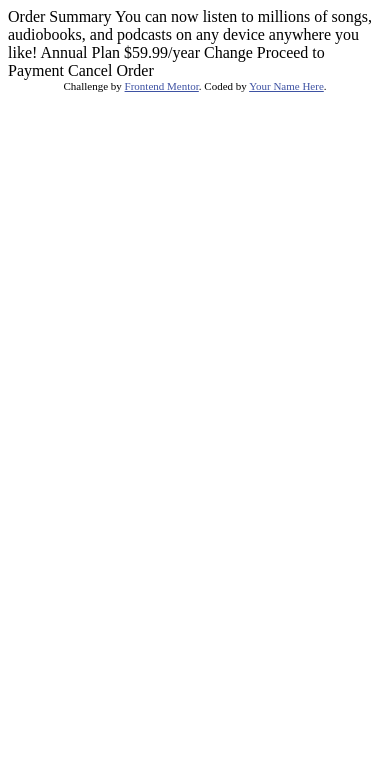
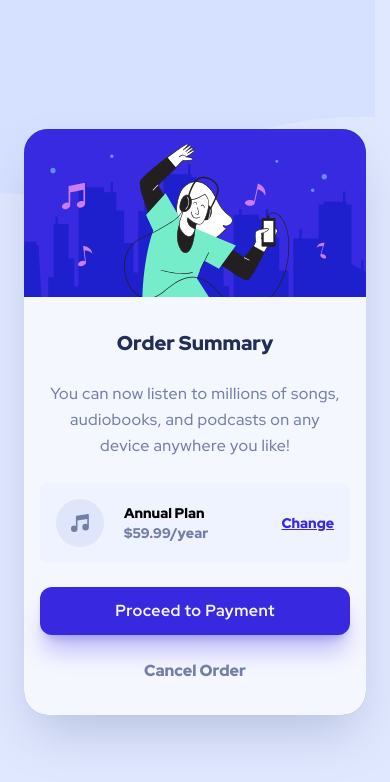
Before and after one commit to castx1981/Order-summary-component, a plain HTML site: page index.html in a window 390 px wide. Drawn offline with nearby package versions, Linux system fonts and the light colour scheme.

Commit message:
mobile version

```diff
--- a/index.html
+++ b/index.html
@@ -3,35 +3,65 @@
 <head>
   <meta charset="UTF-8">
   <meta name="viewport" content="width=device-width, initial-scale=1.0"> <!-- displays site properly based on user's device -->
-
   <link rel="icon" type="image/png" sizes="32x32" href="./images/favicon-32x32.png">
-
+  <link rel="preconnect" href="https://fonts.googleapis.com">
+  <link rel="preconnect" href="https://fonts.gstatic.com" crossorigin>
+  <link href="https://fonts.googleapis.com/css2?family=Red+Hat+Display:wght@500;700;900&display=swap" rel="stylesheet">
   <title>Frontend Mentor | Order summary card</title>
-
-  <!-- Feel free to remove these styles or customise in your own stylesheet 👍 -->
-  <style>
-    .attribution { font-size: 11px; text-align: center; }
-    .attribution a { color: hsl(228, 45%, 44%); }
-  </style>
+  <script src="https://cdn.tailwindcss.com"></script>
+  <script>
+    tailwind.config = {
+      theme: {
+        fontFamily: {
+          'sans': ['"Red Hat Display"', 'sans-serif']
+        },
+        extend: {
+          colors: {
+            'pale-blue': 'hsl(225, 100%, 94%)',
+            'bright-blue': 'hsl(245, 75%, 52%)',
+            'very-pale-blue': 'hsl(225, 100%, 98%)',
+            'desaturated-blue': 'hsl(224, 23%, 55%)',
+            'dark-blue': 'hsl(223, 47%, 23%)',
+          },
+          backgroundImage: {
+            'mobile-pattern': "url('images/pattern-background-mobile.svg')",
+            'desktop-pattern': "url('images/pattern-background-desktop.svg')",
+          }
+        }
+      }
+    }
+  </script>
 </head>
 <body>
-
-  Order Summary
-
-  You can now listen to millions of songs, audiobooks, and podcasts on any
-  device anywhere you like!
-
-  Annual Plan
-  $59.99/year
-
-  Change
-
-  Proceed to Payment
-  Cancel Order
-
-  <div class="attribution">
-    Challenge by <a href="https://www.frontendmentor.io?ref=challenge" target="_blank">Frontend Mentor</a>.
-    Coded by <a href="#">Your Name Here</a>.
+<!--background container-->
+<div class="flex items-center justify-center min-h-screen bg-mobile-pattern bg-no-repeat bg-pale-blue">
+  <!--  card container  -->
+  <div class="mx-6 rounded-3xl bg-desaturated-blue shadow-2xl shadow-desaturated-blue/40">
+    <!-- banner -->
+    <img class="block rounded-t-3xl" src="images/illustration-hero.svg" alt="illustration"/>
+    <!-- content -->
+    <div class="px-4 py-8 space-y-6 font-sans bg-very-pale-blue rounded-b-3xl">
+      <h1 class="font-black text-xl text-dark-blue text-center">Order Summary</h1>
+      <p class="px-2 font-normal text-base text-desaturated-blue text-center leading-relaxed tracking-wide">
+        You can now listen to millions of songs, audiobooks, and podcasts on any device anywhere you like!
+      </p>
+      <div class="p-4 flex items-center bg-pale-blue/30 rounded-lg text-sm font-black">
+        <div class="flex-none rounded-full">
+          <svg xmlns="http://www.w3.org/2000/svg" width="48" height="48"><g fill="none" fill-rule="evenodd"><circle cx="24" cy="24" r="24" fill="#DFE6FB"/><path fill="#717FA6" fill-rule="nonzero" d="M32.574 15.198a.81.81 0 00-.646-.19L20.581 16.63a.81.81 0 00-.696.803V26.934a3.232 3.232 0 00-1.632-.44A3.257 3.257 0 0015 29.747 3.257 3.257 0 0018.253 33a3.257 3.257 0 003.253-3.253v-8.37l9.726-1.39v5.327a3.232 3.232 0 00-1.631-.441 3.257 3.257 0 00-3.254 3.253 3.257 3.257 0 003.254 3.253 3.257 3.257 0 003.253-3.253V15.81a.81.81 0 00-.28-.613z"/></g></svg>        </div>
+        <div class="flex-auto pl-5">
+          <p>Annual Plan</p>
+          <p class="text-desaturated-blue">$59.99/year</p>
+        </div>
+        <a class="flex-none block text-bright-blue underline" href="#">Change</a>
+      </div>
+      <button class="block w-full py-3 bg-bright-blue text-very-pale-blue font-bold tracking-wide rounded-xl shadow-xl shadow-bright-blue/30" type="button">
+        Proceed to Payment
+      </button>
+      <div class="text-center">
+        <a class="font-black text-center text-desaturated-blue" href="#">Cancel Order</a>
+      </div>
+    </div>
   </div>
+</div>
 </body>
 </html>
```
